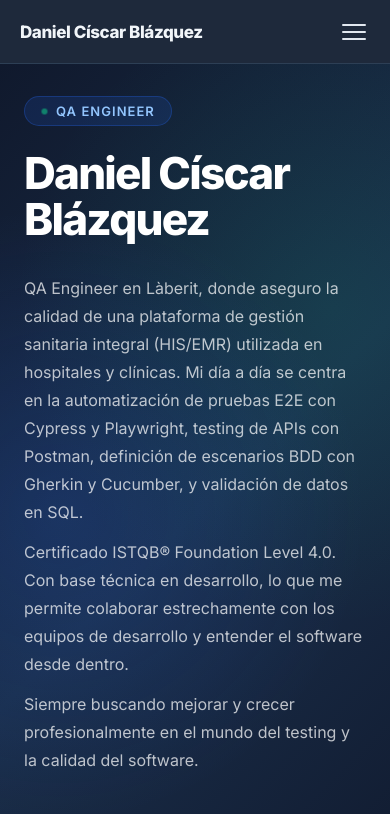
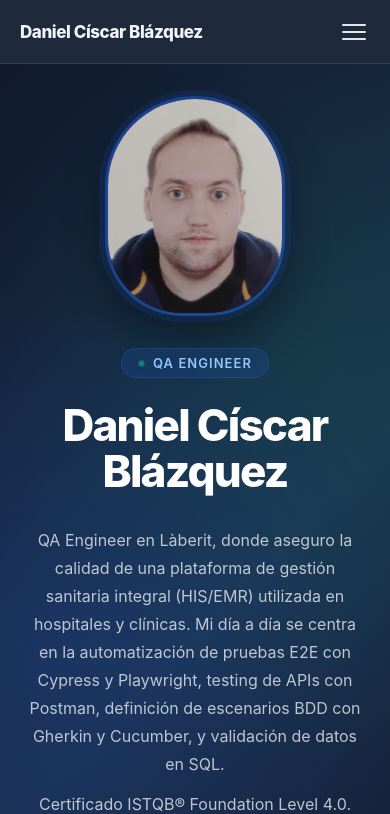
Before and after one commit to Danico9/curriculum, a React (Create React App) app: page / in a window 390 px wide. Shown: the top 814 px of the page. Built offline with nearby package versions, Linux system fonts and the light colour scheme.

Commit message:
update image personal and security

```diff
--- a/public/index.html
+++ b/public/index.html
@@ -7,6 +7,9 @@
     <meta name="theme-color" content="#0F172A" />
     <meta name="description" content="Daniel Císcar Blázquez – QA Engineer. Portfolio y currículum profesional." />
     <meta name="author" content="Daniel Císcar Blázquez" />
+    <meta http-equiv="Content-Security-Policy" content="default-src 'self'; style-src 'self' 'unsafe-inline' https://fonts.googleapis.com; font-src 'self' https://fonts.gstatic.com; img-src 'self' data:; object-src 'none'; base-uri 'self';" />
+    <meta http-equiv="X-Content-Type-Options" content="nosniff" />
+    <meta http-equiv="Referrer-Policy" content="strict-origin-when-cross-origin" />
     <link rel="apple-touch-icon" href="%PUBLIC_URL%/logo192.png" />
     <link rel="manifest" href="%PUBLIC_URL%/manifest.json" />
     <link rel="preconnect" href="https://fonts.googleapis.com" />
--- a/src/App.css
+++ b/src/App.css
@@ -202,6 +202,32 @@
   z-index: 1;
   padding-top: 2rem;
   padding-bottom: 4rem;
+}
+
+.hero__layout {
+  display: flex;
+  align-items: center;
+  gap: 4rem;
+}
+
+.hero__content {
+  flex: 1;
+  min-width: 0;
+}
+
+.hero__photo-wrap {
+  flex-shrink: 0;
+}
+
+.hero__photo {
+  width: 260px;
+  height: 320px;
+  border-radius: 140px 140px 120px 120px;
+  object-fit: cover;
+  object-position: center top;
+  border: 3px solid rgba(37, 99, 235, 0.5);
+  box-shadow: 0 0 0 6px rgba(37, 99, 235, 0.12), 0 20px 40px rgba(0, 0, 0, 0.4);
+  display: block;
 }
 
 .hero__badge {
@@ -740,6 +766,30 @@ a.hero__contact-item:hover {
   .hero__name {
     font-size: 2.75rem;
   }
+
+  .hero__layout {
+    flex-direction: column-reverse;
+    gap: 2rem;
+    text-align: center;
+  }
+
+  .hero__photo {
+    width: 180px;
+    height: 220px;
+  }
+
+  .hero__contact {
+    justify-content: center;
+  }
+
+  .hero__actions {
+    justify-content: center;
+  }
+
+  .hero__badge {
+    margin-left: auto;
+    margin-right: auto;
+  }
 }
 
 @media (max-width: 480px) {
--- a/src/components/Hero.jsx
+++ b/src/components/Hero.jsx
@@ -42,6 +42,8 @@ function Hero() {
   return (
     <section id="hero" className="hero">
       <div className="hero__container container">
+        <div className="hero__layout">
+          <div className="hero__content">
             <div className="hero__badge">
               <span className="hero__badge-dot" />
               {personal.title}
@@ -77,6 +79,16 @@ function Hero() {
               </a>
             </div>
           </div>
+
+          <div className="hero__photo-wrap">
+            <img
+              src={`${process.env.PUBLIC_URL}/foto.png`}
+              alt={personal.name}
+              className="hero__photo"
+            />
+          </div>
+        </div>
+      </div>
     </section>
   );
 }
```
Also changed, not shown: public/foto.png (added). Lines whose indentation alone changed are shown as unchanged.
